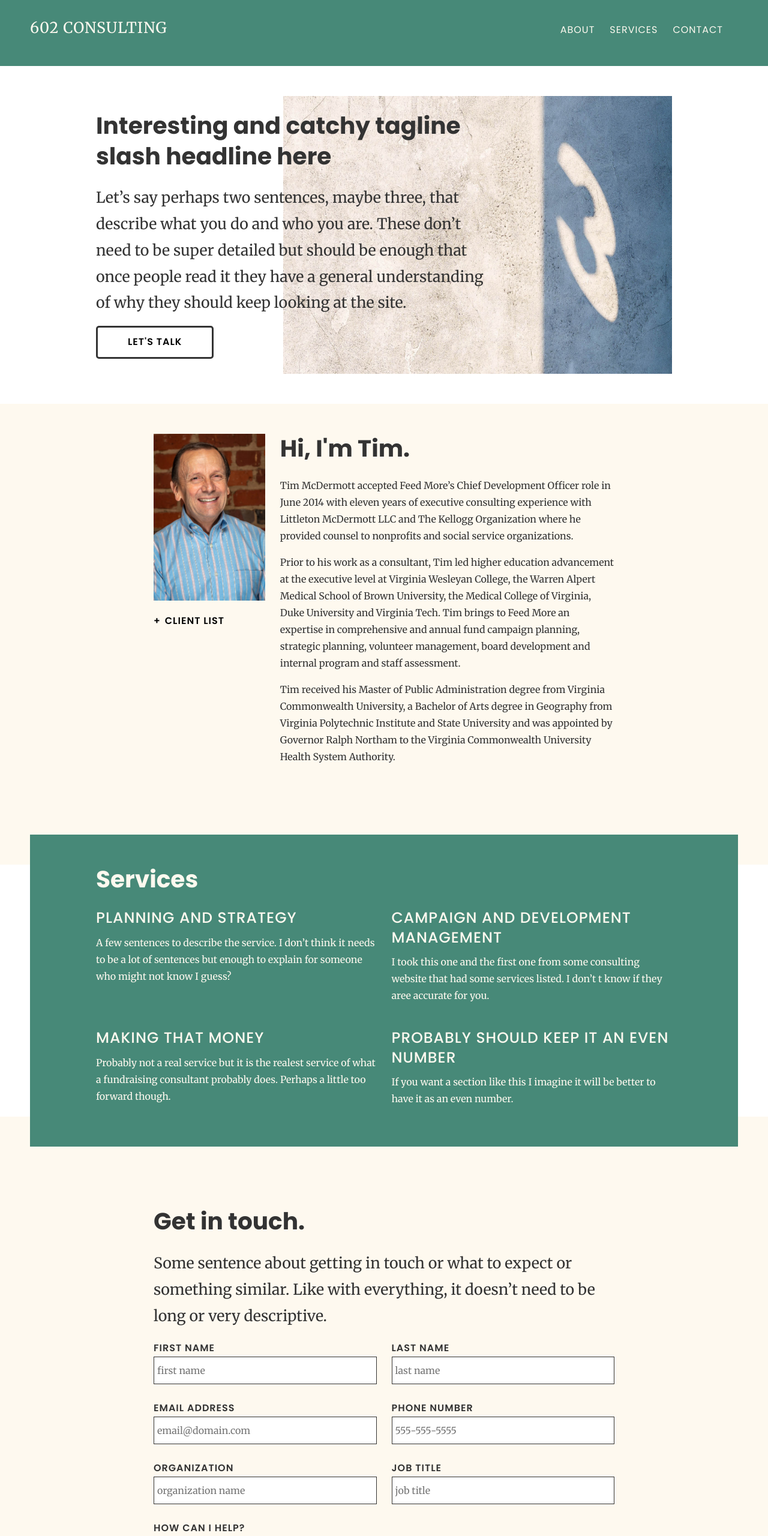
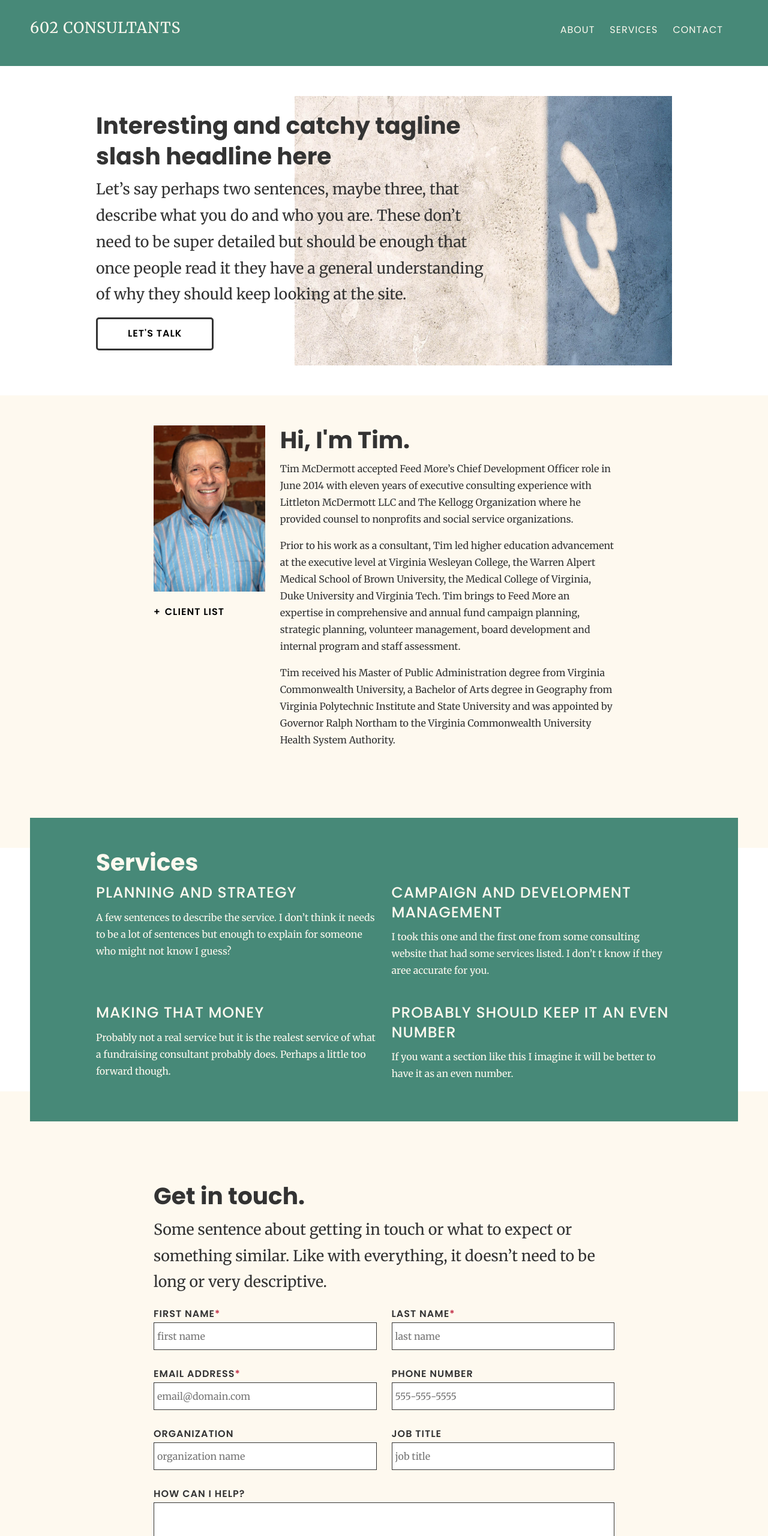
Before and after one commit to mmcdermott18/602consulting, a website: page index.html in a window 1280 px wide. Shown: the top 2560 px of the page at 60% size. Drawn offline with nearby package versions, Linux system fonts and the light colour scheme.

Commit message:
a few updates

```diff
--- a/css/main.css
+++ b/css/main.css
@@ -240,7 +240,7 @@ h1 {
 h2 {
   font-weight: 700;
   font-size: 2.441rem;
-  margin-top: 0;
+  margin: 0 0 .5rem;
 }
 h3 {
   font-size: 1.953rem;
@@ -367,12 +367,16 @@ p#my-form-status {
   margin: 0;
   color: #33ca7f;
 }
+.required {
+  color: #c33149;
+}
 /* helper */
 img {
   width: 100%;
 }
 .intro {font-size: 1.563rem;}
 small, .text_small {font-size: 0.8rem;}
+.mobile-only {display: none;}
 /* ==========================================================================
    Helper classes
    ========================================================================== */
@@ -463,6 +467,10 @@ small, .text_small {font-size: 0.8rem;}
 @media only screen and (max-width: 1100px) {
   #hero .col-10 {
     background: none;
+  }
+  .mobile-only {
+    display: initial;
+    margin-bottom: 25px;
   }
   .col-7 {
     width: 100%;
@@ -568,6 +576,7 @@ small, .text_small {font-size: 0.8rem;}
   }
   .col-10 {
     width: 95vw;
+    margin-top: 2.5vw;
   }
   .col-8 {
     width: 95vw;
--- a/index.html
+++ b/index.html
@@ -22,7 +22,7 @@
   <!-- Add your site or application content here -->
   <header>
     <div class="site-name">
-      <p>602 Consulting</p>
+      <p>602 Consultants</p>
     </div>
     <nav>
       <ul>
@@ -38,6 +38,7 @@
       <!-- has contained background image to the right -->
       <div class="col-10">
         <div class="col-7">
+          <img src="img/bg-1.jpg" alt="to be determined" class="mobile-only">
           <h2>Interesting and catchy tagline slash headline here</h2>
           <p class="intro">Let’s say perhaps two sentences, maybe three, that describe what you do and who you are. These don’t need to be super detailed but should be enough that once people read it they have a general understanding of why they should keep looking at the site.</p>
           <a href="#contact"><button><p>Let's Talk</p></button></a>
@@ -114,15 +115,15 @@
         <p class="intro">Some sentence about getting in touch or what to expect or something similar. Like with everything, it doesn’t need to be long or very descriptive.</p>
         <form id="my-form" action="https://formspree.io/f/xjvppvwk" method="POST">
           <div class="f-field">
-            <label for="fName">First Name</label>
+            <label for="fName">First Name<span class="required">*</span></label>
             <input type="text" placeholder="first name" name="first-name" id="fName" required>
           </div>
           <div class="f-field">
-            <label for="fName">Last Name</label>
+            <label for="fName">Last Name<span class="required">*</span></label>
             <input type="text" placeholder="last name" name="last-name" id="lName" required>
           </div>
           <div class="f-field">
-            <label for="email">Email Address</label>
+            <label for="email">Email Address<span class="required">*</span></label>
             <input type="email" placeholder="email@domain.com" name="email-address" id="email" required>
           </div>
           <div class="f-field">
```
